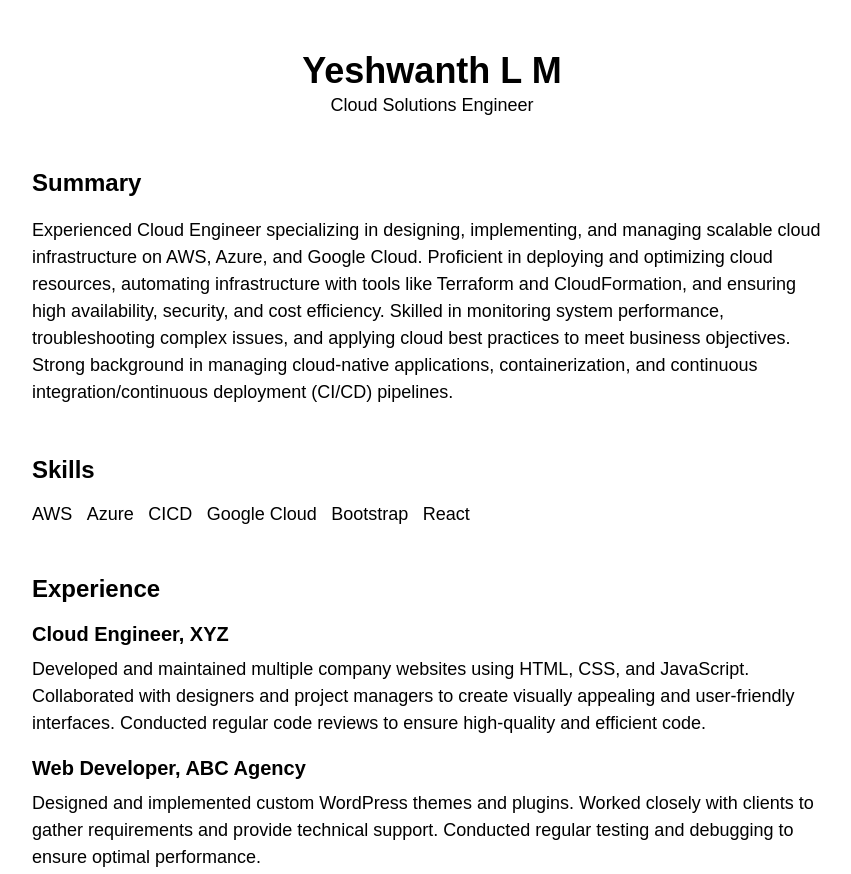
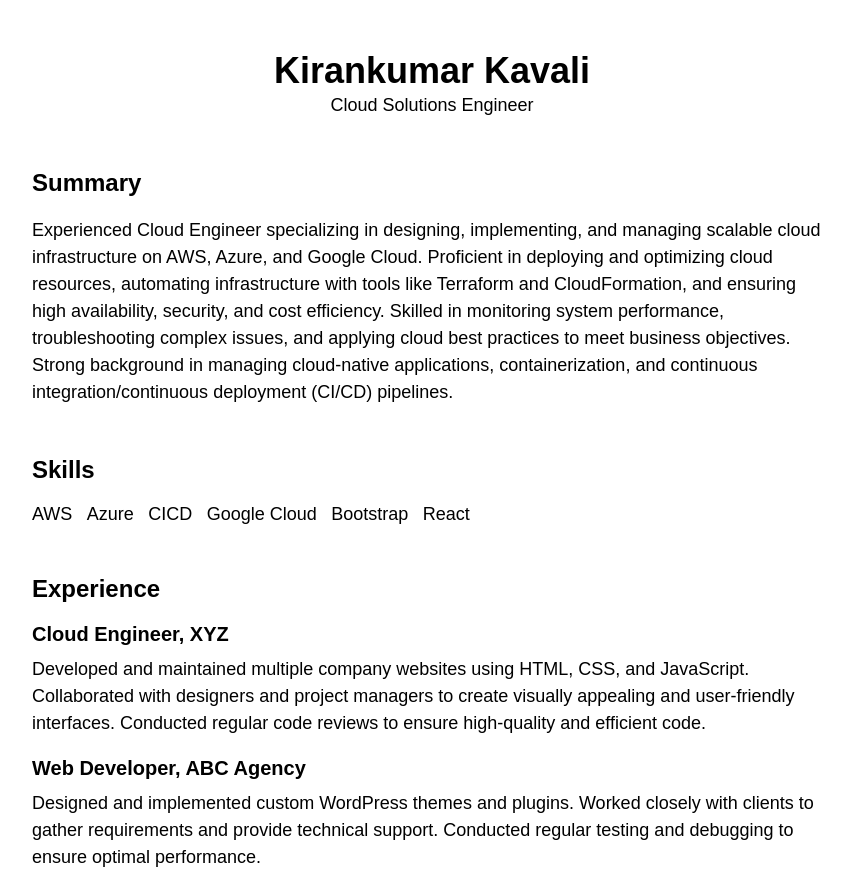
Before and after one commit to gthbkiran/resume-hosting, a plain HTML site: page index.html in a window 1280 px wide. Shown: the top 874 px of the page, without its empty margins (208-1059 px from the left). Drawn offline with Linux system fonts and the light colour scheme.

Commit message:
Update index.html

```diff
--- a/index.html
+++ b/index.html
@@ -7,7 +7,7 @@
 <body>
 	<div class="container">
 		<header>
-			<h1>Yeshwanth L M</h1>
+			<h1>Kirankumar Kavali</h1>
 			<p>Cloud Solutions Engineer</p>
 		</header>
 		<section>
```
